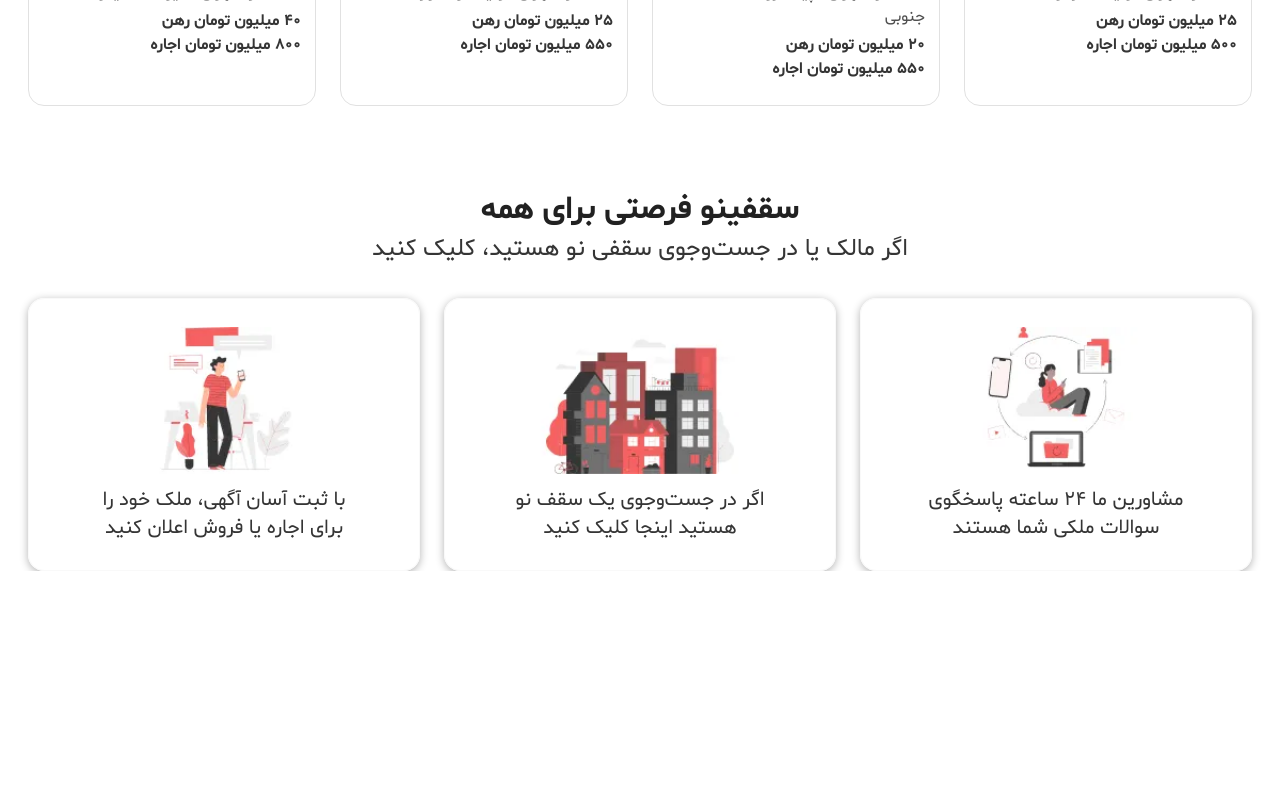
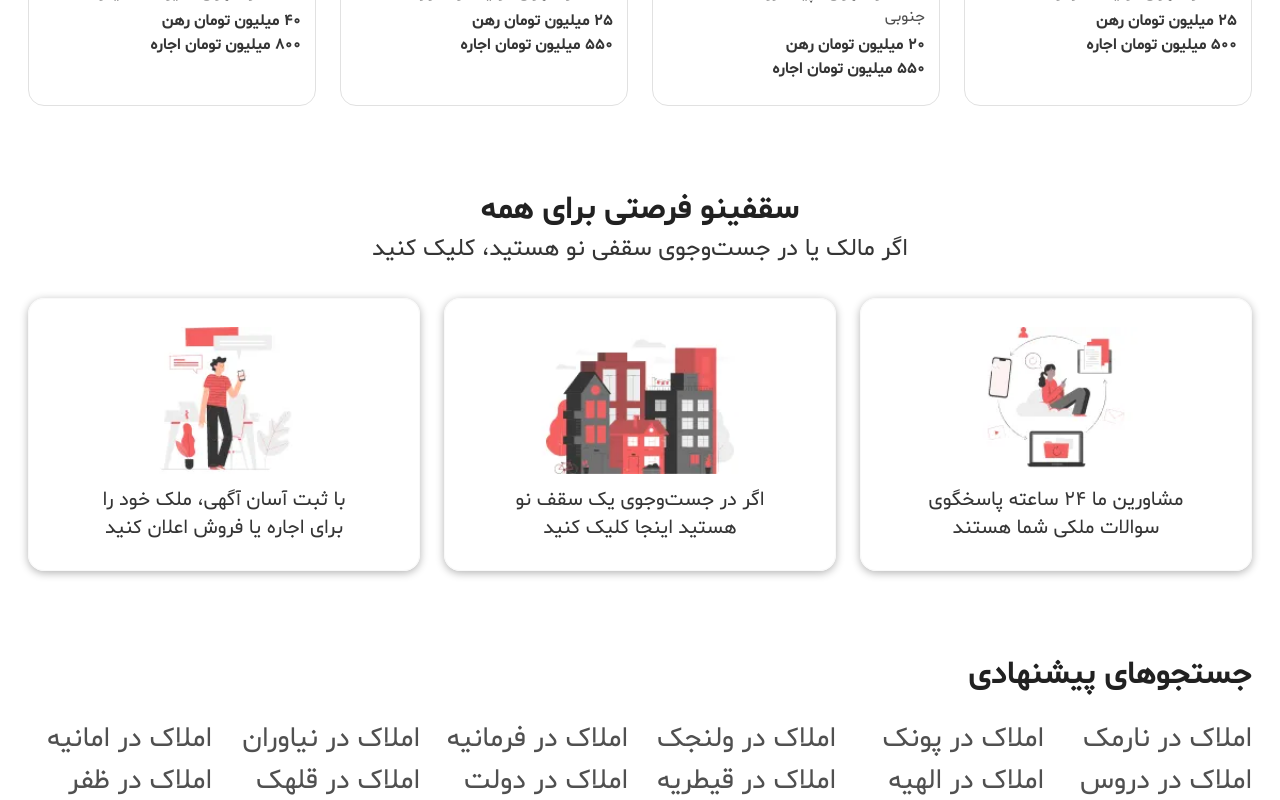
Before and after one commit to rezaian-dev/saghfinoo, a React (Vite) app: page /home-pro-user in a window 1280 px wide. Shown: the part 1394-2194 px from the top of the page. Before the commit the page ends 1965 px from the top, so only its background shows below. Built offline with nearby package versions, Linux system fonts and the light colour scheme.

Commit message:
Suggested searches section added to the homeProUser page

```diff
--- /dev/null
+++ b/src/components/SuggestedSearches/SuggestedSearches.jsx
@@ -0,0 +1,31 @@
+import React from 'react'
+import SuggestedSearchesItem from '../SuggestedSearchesItem/SuggestedSearchesItem';
+
+export default function SuggestedSearches() {
+    const searchSuggestions = [
+        { id: 1, title: "املاک در نارمک" },
+        { id: 2, title: "املاک در پونک" },
+        { id: 3, title: "املاک در ولنجک" },
+        { id: 4, title: "املاک در فرمانیه" },
+        { id: 5, title: "املاک در نیاوران" },
+        { id: 6, title: "املاک در امانیه" },
+        { id: 7, title: "املاک در دروس" },
+        { id: 8, title: "املاک در الهیه" },
+        { id: 9, title: "املاک در قیطریه" },
+        { id: 10, title: "املاک در دولت" },
+        { id: 11, title: "املاک در قلهک" },
+        { id: 12, title: "املاک در ظفر" },
+      ];
+
+      return (
+        <>
+            {/* Title for the suggested searches section */}
+            <h3 className='suggested-searches__title'>جستجوهای پیشنهادی</h3>
+
+            {/* Grid displaying each search suggestion */}
+            <div className='suggested-searches__grid'>
+                {searchSuggestions.map(item => <SuggestedSearchesItem key={item.id} {...item}/>)}
+            </div>
+        </>
+    );
+}
--- /dev/null
+++ b/src/components/SuggestedSearchesItem/SuggestedSearchesItem.jsx
@@ -0,0 +1,10 @@
+import React from 'react'
+
+export default function SuggestedSearchesItem({title}) {
+  return (
+    <>
+    {/* Suggestion item link */}
+    <a href='#' className='suggested-searches__item suggested-searches__item--link'>{title}</a>
+    </>
+  )
+}
--- a/src/pages/Landing/HomeProUser/HomeProUser.jsx
+++ b/src/pages/Landing/HomeProUser/HomeProUser.jsx
@@ -3,6 +3,7 @@
 import HeaderContent from "../../../components/HeaderContent/HeaderContent";
 import NewRentalListings from "../../../components/NewRentalListings/NewRentalListings";
 import SaghfinooOpportunity from "../../../components/SaghfinooOpportunity/SaghfinooOpportunity";
+import SuggestedSearches from "../../../components/SuggestedSearches/SuggestedSearches";
 
 export default function HomeProUser() {
   return (
@@ -27,6 +28,12 @@
             <SaghfinooOpportunity />
           </div>
         </section>
+        {/* Suggested searches section */}
+        <section className="home-pro-user__suggested-searches-section">
+          <div className="container">
+            <SuggestedSearches />
+          </div>
+        </section>
       </main>
     </>
   );
--- a/src/styles/index.css
+++ b/src/styles/index.css
@@ -508,4 +508,16 @@
   .saghfinoo-opportunity-box__caption{
     @apply max-w-[264px] text-gray-11 leading-5 text-center text-xs sm:text-base md:text-xl mt-3;
   }
+  .home-pro-user__suggested-searches-section{
+    @apply mt-[88px];
+  }
+  .suggested-searches__title{
+    @apply text-gray-12 font-bold text-base sm:text-lg md:text-2xl lg:text-[32px] mb-8;
+  }
+  .suggested-searches__grid{
+    @apply grid gap-x-24  gap-y-1 grid-cols-2 items-start sm:grid-cols-3 md:grid-cols-4 lg:grid-cols-5 xl:grid-cols-6 md:gap-x-4 md:gap-y-1.5 lg:gap-x-6 lg:gap-y-2.5;
+  }
+  .suggested-searches__item.suggested-searches__item--link{
+    @apply text-gray-10 text-xs sm:text-lg md:text-xl lg:text-2xl xl:text-[28px] whitespace-nowrap;
+  }
 }
```
